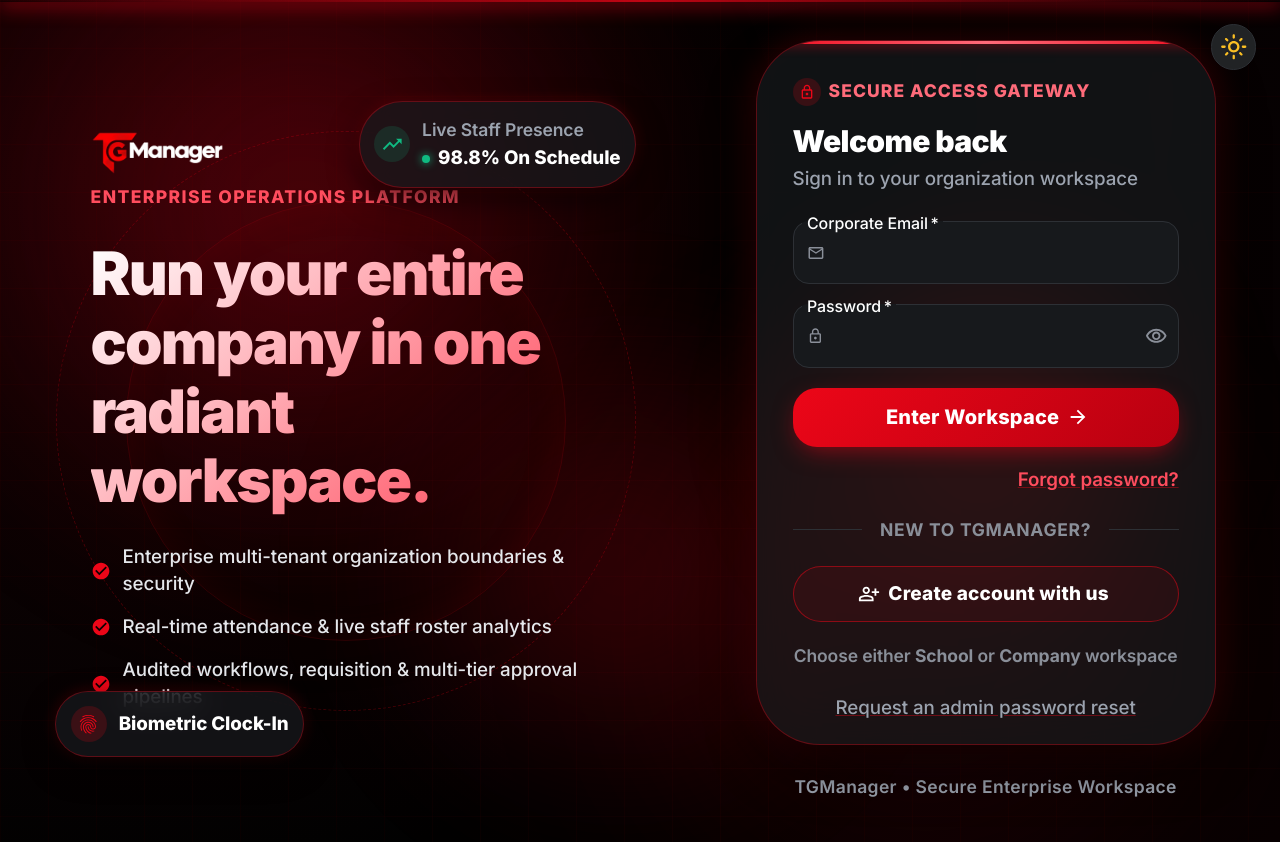
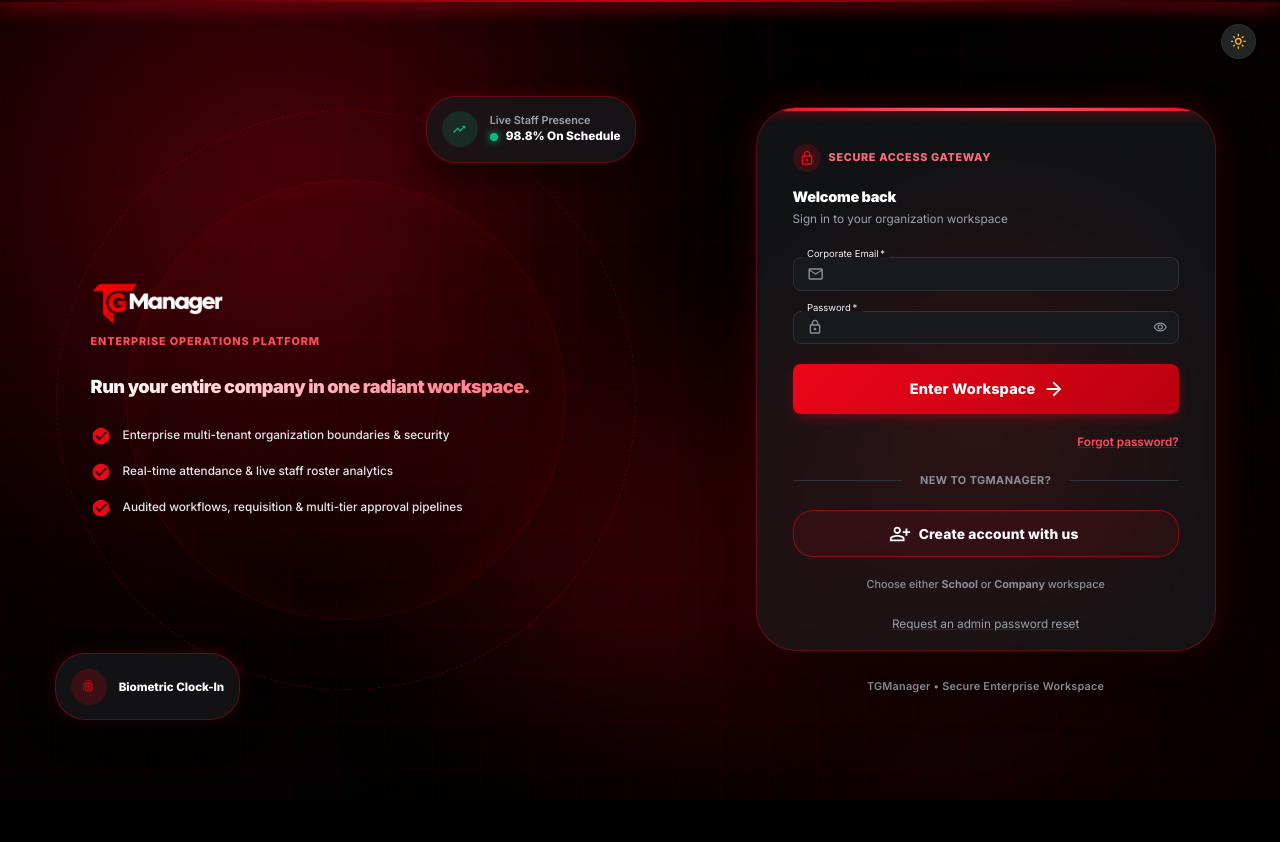
Before and after one commit to thankgodoghenekparode-jpg/TGManager, a React (Vite) app in the folder Frontend/: page /login in a window 1280 px wide. After the commit the page ends 800 px from the top, so only its background shows below. Built offline with nearby package versions, Linux system fonts and the light colour scheme; no server answers.

Commit message:
style(theme): optimize font scale and component density for a portable, professional enterprise layout

```diff
--- a/Frontend/src/theme.ts
+++ b/Frontend/src/theme.ts
@@ -26,7 +26,7 @@
         ? { primary: '#FFFFFF', secondary: '#94A3B8' }
         : { primary: '#090A0F', secondary: '#334155' },
     },
-    shape: { borderRadius: 16 },
+    shape: { borderRadius: 10 },
     typography: {
       fontFamily: [
         'Inter',
@@ -38,18 +38,18 @@
         'Arial',
         'sans-serif',
       ].join(','),
-      h1: { fontWeight: 900, letterSpacing: '-0.03em', color: isDark ? '#FFFFFF' : '#090A0F' },
-      h2: { fontWeight: 900, letterSpacing: '-0.025em', color: isDark ? '#FFFFFF' : '#090A0F' },
-      h3: { fontWeight: 900, letterSpacing: '-0.02em', color: isDark ? '#FFFFFF' : '#090A0F' },
-      h4: { fontWeight: 800, letterSpacing: '-0.015em', color: isDark ? '#FFFFFF' : '#090A0F' },
-      h5: { fontWeight: 800, letterSpacing: '-0.01em', color: isDark ? '#FFFFFF' : '#090A0F', fontSize: '1.5rem' },
-      h6: { fontWeight: 800, letterSpacing: 0, color: isDark ? '#FFFFFF' : '#090A0F', fontSize: '1.125rem' },
-      subtitle1: { fontWeight: 700, color: isDark ? '#FFFFFF' : '#090A0F', fontSize: '1.0625rem' },
-      subtitle2: { fontWeight: 700, color: isDark ? '#94A3B8' : '#334155', fontSize: '0.9375rem' },
-      body1: { fontWeight: 500, color: isDark ? '#FFFFFF' : '#0F172A', letterSpacing: '-0.005em', fontSize: '1.0625rem' },
-      body2: { fontWeight: 500, color: isDark ? '#94A3B8' : '#1E293B', letterSpacing: '-0.005em', fontSize: '0.9375rem' },
-      button: { fontWeight: 700, textTransform: 'none', letterSpacing: '0.01em', fontSize: '0.9375rem' },
-      caption: { fontWeight: 600, color: isDark ? '#94A3B8' : '#475569', fontSize: '0.875rem' },
+      h1: { fontWeight: 800, letterSpacing: '-0.025em', color: isDark ? '#FFFFFF' : '#090A0F', fontSize: '1.85rem' },
+      h2: { fontWeight: 800, letterSpacing: '-0.02em', color: isDark ? '#FFFFFF' : '#090A0F', fontSize: '1.5rem' },
+      h3: { fontWeight: 700, letterSpacing: '-0.015em', color: isDark ? '#FFFFFF' : '#090A0F', fontSize: '1.25rem' },
+      h4: { fontWeight: 700, letterSpacing: '-0.01em', color: isDark ? '#FFFFFF' : '#090A0F', fontSize: '1.1rem' },
+      h5: { fontWeight: 700, letterSpacing: '-0.005em', color: isDark ? '#FFFFFF' : '#090A0F', fontSize: '1rem' },
+      h6: { fontWeight: 700, letterSpacing: 0, color: isDark ? '#FFFFFF' : '#090A0F', fontSize: '0.875rem' },
+      subtitle1: { fontWeight: 600, color: isDark ? '#FFFFFF' : '#090A0F', fontSize: '0.875rem', lineHeight: 1.4 },
+      subtitle2: { fontWeight: 600, color: isDark ? '#94A3B8' : '#475569', fontSize: '0.8rem', lineHeight: 1.4 },
+      body1: { fontWeight: 400, color: isDark ? '#F1F5F9' : '#0F172A', letterSpacing: '-0.003em', fontSize: '0.875rem', lineHeight: 1.5 },
+      body2: { fontWeight: 400, color: isDark ? '#94A3B8' : '#334155', letterSpacing: '-0.003em', fontSize: '0.8125rem', lineHeight: 1.5 },
+      button: { fontWeight: 600, textTransform: 'none', letterSpacing: '0.01em', fontSize: '0.8125rem' },
+      caption: { fontWeight: 500, color: isDark ? '#94A3B8' : '#64748B', fontSize: '0.75rem', lineHeight: 1.35 },
     },
     components: {
       MuiCssBaseline: {
@@ -57,13 +57,13 @@
           html: {
             WebkitTextSizeAdjust: '100%',
             textSizeAdjust: '100%',
-            fontSize: '20px',
+            fontSize: '14.5px', // High-density professional SaaS scale
           },
           '::selection': { backgroundColor: 'rgba(236, 6, 24, 0.35)', color: '#FFFFFF' },
-          '& *::-webkit-scrollbar': { width: 8, height: 8 },
+          '& *::-webkit-scrollbar': { width: 6, height: 6 },
           '& *::-webkit-scrollbar-thumb': {
             backgroundColor: isDark ? '#2D3035' : '#CBD5E1',
-            borderRadius: 8,
+            borderRadius: 6,
             '&:hover': { backgroundColor: '#EC0618' },
           },
           '& *::-webkit-scrollbar-track': { backgroundColor: 'transparent' },
@@ -73,12 +73,14 @@
         defaultProps: { disableElevation: true },
         styleOverrides: {
           root: ({ ownerState }) => ({
-            borderRadius: 24,
-            paddingTop: 10,
-            paddingBottom: 10,
-            paddingLeft: 22,
-            paddingRight: 22,
-            minHeight: 44, // 44px mobile touch target ergonomics
+            borderRadius: 8,
+            paddingTop: 6,
+            paddingBottom: 6,
+            paddingLeft: 14,
+            paddingRight: 14,
+            minHeight: 34,
+            fontSize: '0.8125rem',
+            fontWeight: 600,
             maxWidth: '100%',
             whiteSpace: 'normal',
             textAlign: 'center',
@@ -87,20 +89,20 @@
               backgroundImage: redGradient,
               color: '#FFFFFF',
               boxShadow: isDark
-                ? '0 8px 24px -6px rgba(236, 6, 24, 0.55)'
-                : '0 8px 20px -6px rgba(236, 6, 24, 0.45)',
+                ? '0 4px 14px -4px rgba(236, 6, 24, 0.55)'
+                : '0 4px 12px -4px rgba(236, 6, 24, 0.45)',
               '&:hover': {
                 backgroundImage: redGradient,
                 boxShadow: isDark
-                  ? '0 12px 28px -6px rgba(236, 6, 24, 0.75)'
-                  : '0 12px 26px -6px rgba(236, 6, 24, 0.6)',
+                  ? '0 6px 18px -4px rgba(236, 6, 24, 0.75)'
+                  : '0 6px 16px -4px rgba(236, 6, 24, 0.6)',
                 transform: 'translateY(-1px)',
               },
             }),
             ...(ownerState.variant === 'outlined' && ownerState.color === 'primary' && {
               borderColor: isDark ? 'rgba(236, 6, 24, 0.5)' : '#DC2626',
               color: isDark ? '#FF4D5E' : '#B80010',
-              fontWeight: 700,
+              fontWeight: 600,
               '&:hover': {
                 borderColor: '#EC0618',
                 backgroundColor: isDark ? softRedBgDark : softRedBgLight,
@@ -108,29 +110,29 @@
             }),
             ...(ownerState.variant === 'text' && ownerState.color === 'primary' && {
               color: isDark ? '#FF4D5E' : '#B80010',
-              fontWeight: 700,
+              fontWeight: 600,
               '&:hover': { backgroundColor: isDark ? softRedBgDark : softRedBgLight },
             }),
           }),
-          sizeLarge: { paddingTop: 14, paddingBottom: 14, paddingLeft: 28, paddingRight: 28, minHeight: 48 },
-          sizeSmall: { minHeight: 36, paddingTop: 6, paddingBottom: 6, paddingLeft: 14, paddingRight: 14 },
+          sizeLarge: { paddingTop: 8, paddingBottom: 8, paddingLeft: 18, paddingRight: 18, minHeight: 40, fontSize: '0.875rem' },
+          sizeSmall: { minHeight: 28, paddingTop: 3, paddingBottom: 3, paddingLeft: 10, paddingRight: 10, fontSize: '0.75rem' },
         },
       },
       MuiCard: {
         styleOverrides: {
           root: {
-            borderRadius: 20,
+            borderRadius: 12,
             border: isDark ? '1px solid #2D3035' : '1px solid #E2E8F0',
             boxShadow: isDark
-              ? '0 10px 30px -10px rgba(0, 0, 0, 0.5)'
-              : '0 4px 20px -4px rgba(15, 23, 42, 0.06), 0 1px 3px rgba(15, 23, 42, 0.04)',
+              ? '0 6px 20px -8px rgba(0, 0, 0, 0.4)'
+              : '0 2px 10px -2px rgba(15, 23, 42, 0.05), 0 1px 2px rgba(15, 23, 42, 0.03)',
             backgroundColor: isDark ? '#212325' : '#FFFFFF',
             transition: 'border-color .2s ease, box-shadow .2s ease, transform .2s ease',
             '&:hover': {
-              borderColor: isDark ? 'rgba(236, 6, 24, 0.45)' : 'rgba(236, 6, 24, 0.5)',
+              borderColor: isDark ? 'rgba(236, 6, 24, 0.35)' : 'rgba(236, 6, 24, 0.4)',
               boxShadow: isDark
-                ? '0 14px 34px -12px rgba(236, 6, 24, 0.25)'
-                : '0 12px 28px -6px rgba(236, 6, 24, 0.14), 0 4px 10px rgba(15, 23, 42, 0.06)',
+                ? '0 10px 24px -10px rgba(236, 6, 24, 0.2)'
+                : '0 8px 20px -6px rgba(236, 6, 24, 0.12), 0 2px 6px rgba(15, 23, 42, 0.04)',
             },
           },
         },
@@ -138,11 +140,11 @@
       MuiCardContent: {
         styleOverrides: {
           root: {
-            padding: 22,
-            '&:last-child': { paddingBottom: 22 },
+            padding: 16,
+            '&:last-child': { paddingBottom: 16 },
             '@media (max-width:599.95px)': {
-              padding: 16,
-              '&:last-child': { paddingBottom: 16 },
+              padding: 12,
+              '&:last-child': { paddingBottom: 12 },
             },
           },
         },
@@ -150,9 +152,9 @@
       MuiPaper: {
         styleOverrides: {
           root: { backgroundColor: isDark ? '#212325' : '#FFFFFF', backgroundImage: 'none' },
-          rounded: { borderRadius: 20 },
+          rounded: { borderRadius: 12 },
           outlined: {
-            borderRadius: 20,
+            borderRadius: 12,
             borderColor: isDark ? '#2D3035' : '#E2E8F0',
             backgroundImage: 'none',
           },
@@ -161,7 +163,7 @@
       MuiOutlinedInput: {
         styleOverrides: {
           root: {
-            borderRadius: 16,
+            borderRadius: 8,
             backgroundColor: isDark ? '#17191C' : '#FFFFFF',
             '& .MuiOutlinedInput-notchedOutline': {
               borderColor: isDark ? '#2D3035' : '#CBD5E1',
@@ -174,20 +176,25 @@
               borderWidth: 2,
             },
           },
+          input: {
+            padding: '8px 12px',
+            fontSize: '0.85rem',
+          },
         },
       },
       MuiInputBase: {
         styleOverrides: {
           input: {
             color: isDark ? '#FFFFFF' : '#090A0F',
-            fontWeight: 500,
+            fontWeight: 400,
+            fontSize: '0.85rem',
             '&::placeholder': { color: isDark ? '#94A3B8' : '#64748B', opacity: 1 },
           },
         },
       },
       MuiChip: {
         styleOverrides: {
-          root: { borderRadius: 12, fontWeight: 700, fontSize: '0.9375rem' },
+          root: { borderRadius: 6, fontWeight: 600, fontSize: '0.75rem', height: 24 },
           colorPrimary: {
             backgroundColor: isDark ? softRedBgDark : softRedBgLight,
             color: isDark ? '#FF6B7A' : '#B80010',
@@ -218,28 +225,28 @@
       MuiDialog: {
         styleOverrides: {
           paper: {
-            borderRadius: 24,
+            borderRadius: 14,
             backgroundColor: isDark ? '#212325' : '#FFFFFF',
             backgroundImage: 'none',
             border: isDark ? '1px solid #2D3035' : '1px solid #E2E8F0',
             boxShadow: isDark
-              ? '0 24px 64px rgba(0, 0, 0, 0.75)'
-              : '0 24px 64px rgba(15, 23, 42, 0.16), 0 4px 16px rgba(15, 23, 42, 0.08)',
+              ? '0 20px 50px rgba(0, 0, 0, 0.75)'
+              : '0 16px 45px rgba(15, 23, 42, 0.14), 0 3px 12px rgba(15, 23, 42, 0.06)',
           },
         },
       },
       MuiDialogTitle: {
         styleOverrides: {
-          root: { fontWeight: 900, color: isDark ? '#FFFFFF' : '#090A0F', letterSpacing: '-0.015em' },
+          root: { fontWeight: 800, color: isDark ? '#FFFFFF' : '#090A0F', letterSpacing: '-0.01em', fontSize: '1.05rem', padding: '14px 18px' },
         },
       },
       MuiDialogActions: {
         styleOverrides: {
           root: {
-            padding: 18,
-            paddingTop: 8,
+            padding: 12,
+            paddingTop: 6,
             flexWrap: 'wrap',
-            gap: 8,
+            gap: 6,
             '& > :not(style) ~ :not(style)': { marginLeft: 0 },
           },
         },
@@ -247,9 +254,13 @@
       MuiListItemButton: {
         styleOverrides: {
           root: {
-            borderRadius: 14,
-            marginBottom: 4,
-            minHeight: 48,
+            borderRadius: 8,
+            marginBottom: 2,
+            minHeight: 36,
+            paddingTop: 5,
+            paddingBottom: 5,
+            paddingLeft: 10,
+            paddingRight: 10,
             '& .MuiListItemIcon-root': { color: isDark ? '#94A3B8' : '#475569' },
             '&:hover': {
               backgroundColor: isDark ? 'rgba(255, 255, 255, 0.05)' : 'rgba(15, 23, 42, 0.05)',
@@ -257,9 +268,9 @@
             '&.Mui-selected': {
               backgroundColor: isDark ? softRedBgDark : softRedBgLight,
               color: isDark ? '#FFFFFF' : '#B80010',
-              fontWeight: 800,
-              borderLeft: '4px solid #EC0618',
-              paddingLeft: 12,
+              fontWeight: 700,
+              borderLeft: '3px solid #EC0618',
+              paddingLeft: 9,
               '& .MuiListItemIcon-root': { color: '#EC0618' },
               '&:hover': {
                 backgroundColor: isDark ? 'rgba(236, 6, 24, 0.2)' : 'rgba(236, 6, 24, 0.14)',
@@ -271,26 +282,27 @@
       MuiListItemIcon: {
         styleOverrides: {
           root: {
-            minWidth: 40,
-            '& .MuiSvgIcon-root': { fontSize: '1.5rem' },
+            minWidth: 32,
+            '& .MuiSvgIcon-root': { fontSize: '1.15rem' },
           },
         },
       },
       MuiListItemText: {
         styleOverrides: {
-          primary: { fontSize: '1.0625rem', fontWeight: 600, lineHeight: 1.35 },
-          secondary: { fontSize: '0.9375rem' },
+          primary: { fontSize: '0.8125rem', fontWeight: 600, lineHeight: 1.3 },
+          secondary: { fontSize: '0.725rem' },
         },
       },
       MuiTooltip: {
         styleOverrides: {
           tooltip: {
-            borderRadius: 8,
+            borderRadius: 6,
             backgroundColor: isDark ? '#17191C' : '#090A0F',
             color: '#FFFFFF',
             border: isDark ? '1px solid #2D3035' : 'none',
-            fontWeight: 600,
-            fontSize: '0.875rem',
+            fontWeight: 500,
+            fontSize: '0.75rem',
+            padding: '4px 8px',
           },
         },
       },
@@ -300,22 +312,22 @@
       MuiIconButton: {
         styleOverrides: {
           root: {
-            padding: 9,
-            '& .MuiSvgIcon-root': { fontSize: '1.375rem' },
+            padding: 6,
+            '& .MuiSvgIcon-root': { fontSize: '1.15rem' },
             '@media (max-width:599.95px)': {
-              padding: 10,
-              '& .MuiSvgIcon-root': { fontSize: '1.5rem' },
+              padding: 7,
+              '& .MuiSvgIcon-root': { fontSize: '1.25rem' },
             },
           },
-          sizeLarge: { padding: 13, '& .MuiSvgIcon-root': { fontSize: '1.625rem' } },
-          sizeSmall: { padding: 5, '& .MuiSvgIcon-root': { fontSize: '1.125rem' } },
+          sizeLarge: { padding: 9, '& .MuiSvgIcon-root': { fontSize: '1.35rem' } },
+          sizeSmall: { padding: 4, '& .MuiSvgIcon-root': { fontSize: '1rem' } },
         },
       },
       MuiSvgIcon: {
         styleOverrides: {
-          fontSizeSmall: { fontSize: '1.125rem' },
-          fontSizeMedium: { fontSize: '1.375rem' },
-          fontSizeLarge: { fontSize: '1.625rem' },
+          fontSizeSmall: { fontSize: '1rem' },
+          fontSizeMedium: { fontSize: '1.15rem' },
+          fontSizeLarge: { fontSize: '1.35rem' },
         },
       },
       MuiAppBar: {
@@ -332,23 +344,27 @@
       MuiTableCell: {
         styleOverrides: {
           head: {
-            fontWeight: 800,
-            fontSize: '0.875rem',
+            fontWeight: 700,
+            fontSize: '0.75rem',
             letterSpacing: '0.02em',
             color: isDark ? '#94A3B8' : '#090A0F',
             backgroundColor: isDark ? '#17191C' : '#F1F5F9',
             borderBottom: isDark ? '1px solid #2D3035' : '1px solid #E2E8F0',
             whiteSpace: 'nowrap',
-            paddingTop: 12,
-            paddingBottom: 12,
+            paddingTop: 8,
+            paddingBottom: 8,
+            paddingLeft: 12,
+            paddingRight: 12,
           },
           body: {
             color: isDark ? '#FFFFFF' : '#0F172A',
-            fontWeight: 500,
-            fontSize: '0.9375rem',
+            fontWeight: 400,
+            fontSize: '0.8125rem',
             borderBottom: isDark ? '1px solid #2D3035' : '1px solid #F1F5F9',
-            paddingTop: 12,
-            paddingBottom: 12,
+            paddingTop: 8,
+            paddingBottom: 8,
+            paddingLeft: 12,
+            paddingRight: 12,
           },
         },
       },
@@ -366,7 +382,7 @@
       },
       MuiListSubheader: {
         styleOverrides: {
-          root: { backgroundColor: 'transparent', color: isDark ? '#94A3B8' : '#475569', fontWeight: 800, letterSpacing: '0.04em' },
+          root: { backgroundColor: 'transparent', color: isDark ? '#94A3B8' : '#475569', fontWeight: 700, letterSpacing: '0.04em', fontSize: '0.725rem' },
         },
       },
     },
```
Also changed, not shown: Frontend/src/components/layout/AppShell.tsx (+14 -15 lines).
